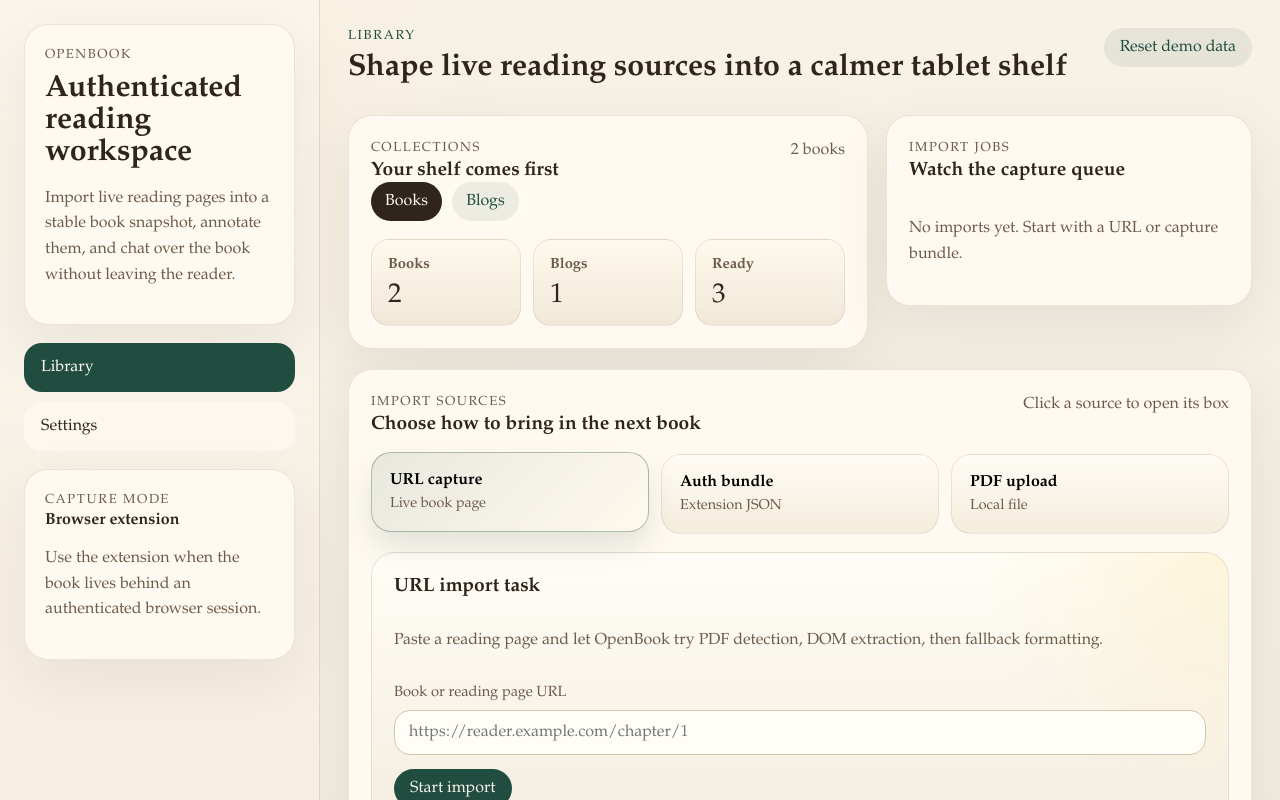
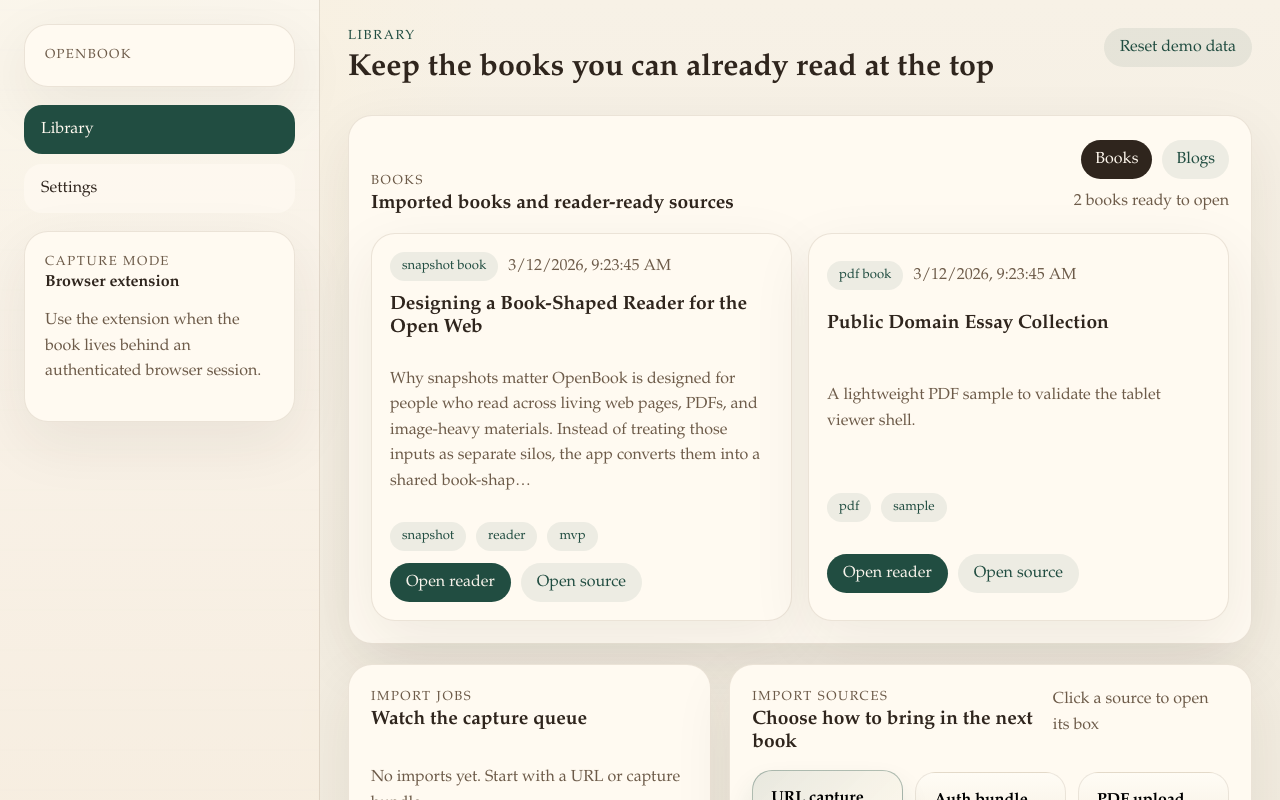
Before and after one commit to minsing-jin/openbook, a Next.js app in the folder apps/web/: page /library in a window 1280 px wide. Shown: the top 800 px of the page. Built offline with nearby package versions, Linux system fonts and the light colour scheme.

Commit message:
Prioritize shelf and preserve line breaks

```diff
--- a/apps/web/app/globals.css
+++ b/apps/web/app/globals.css
@@ -65,7 +65,7 @@
   gap: 18px;
 }
 
-.brand-card,
+.brand-badge,
 .status-card,
 .panel,
 .tool-panel,
@@ -80,19 +80,18 @@
   box-shadow: var(--shadow);
 }
 
-.brand-card,
+.brand-badge,
 .status-card {
   padding: 20px;
 }
 
-.brand-card h1,
 .page-header h2 {
   margin: 8px 0 10px;
   font-size: clamp(1.9rem, 2.1vw, 2.5rem);
   line-height: 1.05;
 }
 
-.brand-card p,
+.brand-badge p,
 .status-card p,
 .panel p,
 .tool-panel p {
@@ -151,7 +150,7 @@
 }
 
 .library-dashboard-grid {
-  grid-template-columns: minmax(0, 1.35fr) minmax(320px, 0.95fr);
+  grid-template-columns: minmax(320px, 0.82fr) minmax(0, 1.18fr);
   align-items: start;
 }
 
@@ -195,6 +194,10 @@
   justify-content: space-between;
   align-items: flex-start;
   gap: 18px;
+}
+
+.panel-heading-stack {
+  align-items: flex-end;
 }
 
 .library-card-header,
@@ -312,6 +315,12 @@
   color: var(--muted);
 }
 
+.library-toolbar {
+  display: grid;
+  gap: 10px;
+  justify-items: end;
+}
+
 .collection-summary-grid,
 .import-source-switcher {
   display: grid;
@@ -344,6 +353,10 @@
 
 .job-panel .job-list {
   margin-top: 18px;
+}
+
+.library-panel-priority {
+  padding-top: 24px;
 }
 
 .import-selector-panel {
@@ -499,6 +512,10 @@
   line-height: 1.9;
 }
 
+.reader-copy {
+  white-space: pre-line;
+}
+
 .reader-block-quote p {
   padding-left: 16px;
   border-left: 4px solid var(--line);
@@ -626,6 +643,14 @@
     grid-template-columns: 1fr;
   }
 
+  .panel-heading-stack {
+    align-items: flex-start;
+  }
+
+  .library-toolbar {
+    justify-items: start;
+  }
+
   .page-card,
   .pdf-frame {
     min-height: 60vh;
--- a/apps/web/components/app-shell.tsx
+++ b/apps/web/components/app-shell.tsx
@@ -19,13 +19,8 @@
   return (
     <div className="app-frame">
       <aside className="sidebar">
-        <div className="brand-card">
+        <div className="brand-badge">
           <p className="eyebrow">OpenBook</p>
-          <h1>Authenticated reading workspace</h1>
-          <p>
-            Import live reading pages into a stable book snapshot, annotate them, and chat over the book without
-            leaving the reader.
-          </p>
         </div>
 
         <nav className="nav-stack" aria-label="Primary">
--- a/apps/web/components/library-page.tsx
+++ b/apps/web/components/library-page.tsx
@@ -124,22 +124,20 @@
       <div className="page-header">
         <div>
           <p className="eyebrow">Library</p>
-          <h2>Shape live reading sources into a calmer tablet shelf</h2>
+          <h2>Keep the books you can already read at the top</h2>
         </div>
         <button className="button button-ghost" type="button" onClick={resetDemo}>
           Reset demo data
         </button>
       </div>
 
-      <div className="library-dashboard-grid">
-        <article className="panel collection-panel">
-          <div className="panel-heading">
+      <article className="panel library-panel library-panel-priority">
+        <div className="panel-heading panel-heading-stack">
           <div>
-              <p className="eyebrow">Collections</p>
-              <h3>Your shelf comes first</h3>
+            <p className="eyebrow">{activeTab === "books" ? "Books" : "Blogs"}</p>
+            <h3>{activeTab === "books" ? "Imported books and reader-ready sources" : "Saved blog captures"}</h3>
           </div>
-            <p className="collection-meta">{activeTab === "books" ? `${bookCount} books` : `${blogCount} blogs`}</p>
-          </div>
+          <div className="library-toolbar">
             <div className="segmented-control">
               <button
                 type="button"
@@ -156,22 +154,17 @@
                 Blogs
               </button>
             </div>
-          <div className="collection-summary-grid">
-            <article className="summary-card">
-              <strong>Books</strong>
-              <span>{bookCount}</span>
-            </article>
-            <article className="summary-card">
-              <strong>Blogs</strong>
-              <span>{blogCount}</span>
-            </article>
-            <article className="summary-card">
-              <strong>Ready</strong>
-              <span>{state.library.filter((item) => item.importStatus === "ready").length}</span>
-            </article>
+            <p className="collection-meta">{activeTab === "books" ? `${bookCount} books ready to open` : `${blogCount} blogs saved`}</p>
+          </div>
+        </div>
+        <div className="library-grid">
+          {items.map((item) => (
+            <LibraryCard key={item.id} item={item} />
+          ))}
         </div>
       </article>
 
+      <div className="library-dashboard-grid">
         <article className="panel job-panel">
           <div className="panel-heading">
             <div>
@@ -186,8 +179,6 @@
             ))}
           </div>
         </article>
-      </div>
-
         <article className="panel import-selector-panel">
           <div className="panel-heading">
             <div>
@@ -282,20 +273,7 @@
             ) : null}
           </div>
         </article>
-
-      <article className="panel library-panel">
-        <div className="panel-heading">
-          <div>
-            <p className="eyebrow">{activeTab === "books" ? "Books" : "Blogs"}</p>
-            <h3>{activeTab === "books" ? "Imported books and reader-ready sources" : "Saved blog captures"}</h3>
       </div>
-        </div>
-        <div className="library-grid">
-          {items.map((item) => (
-            <LibraryCard key={item.id} item={item} />
-          ))}
-        </div>
-      </article>
     </section>
   );
 }
--- a/packages/import/src/index.ts
+++ b/packages/import/src/index.ts
@@ -3,8 +3,40 @@
 import type { DocumentBlock, DocumentSnapshot, ImportBundle, ImportJob, LibraryItem } from "@openbook/core";
 import { createId, formatNow, snippetFromText } from "@openbook/core";
 
-function normalizeWhitespace(input: string): string {
-  return input.replace(/\s+/g, " ").trim();
+function normalizeWhitespace(input: string, preserveLineBreaks = false): string {
+  if (!preserveLineBreaks) {
+    return input.replace(/\s+/g, " ").trim();
+  }
+
+  return input
+    .replace(/\r\n/g, "\n")
+    .split("\n")
+    .map((line) => line.replace(/[^\S\n]+/g, " ").trim())
+    .join("\n")
+    .replace(/\n{3,}/g, "\n\n")
+    .trim();
+}
+
+function extractTextWithBreaks(node: Node): string {
+  if (node.nodeType === node.TEXT_NODE) {
+    return node.textContent ?? "";
+  }
+
+  const elementCtor = node.ownerDocument?.defaultView?.Element;
+  if (!elementCtor || !(node instanceof elementCtor)) {
+    return "";
+  }
+
+  if (node.tagName === "BR") {
+    return "\n";
+  }
+
+  const childText = Array.from(node.childNodes).map(extractTextWithBreaks).join("");
+  if (node.tagName === "P" || node.tagName === "LI" || node.tagName === "BLOCKQUOTE" || node.tagName === "PRE") {
+    return `${childText}\n`;
+  }
+
+  return childText;
 }
 
 export function looksLikePdfUrl(url: string): boolean {
@@ -25,7 +57,9 @@
 
   for (const node of nodes) {
     const tagName = node.tagName.toLowerCase();
-    const text = normalizeWhitespace(node.textContent ?? "");
+    const rawText = extractTextWithBreaks(node);
+    const shouldPreserveLineBreaks = rawText.includes("\n") || tagName === "pre";
+    const text = normalizeWhitespace(rawText, shouldPreserveLineBreaks);
     if (!text && tagName !== "img") {
       continue;
     }
```
Also changed, not shown: apps/web/components/reader-workspace.tsx (+39 -1 lines). Lines whose indentation alone changed are shown as unchanged.
